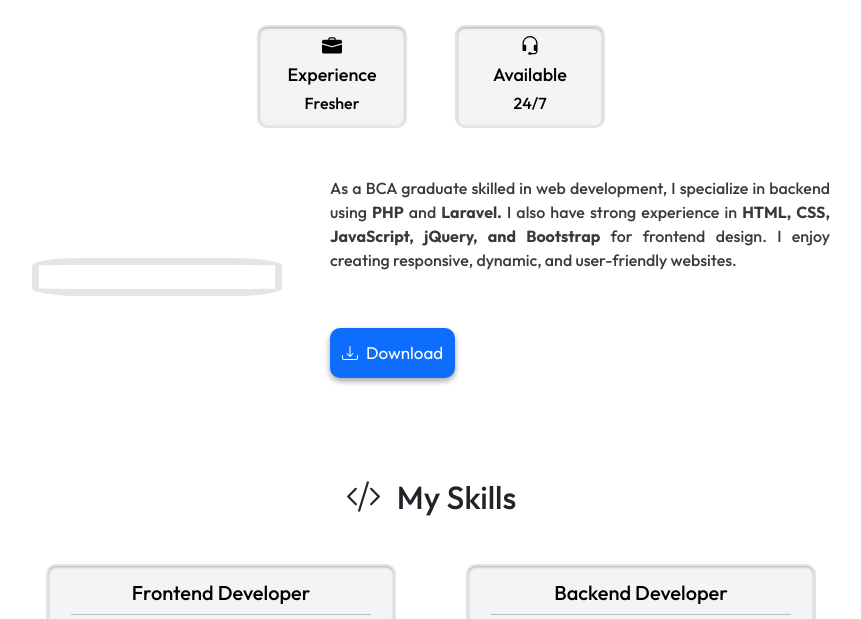
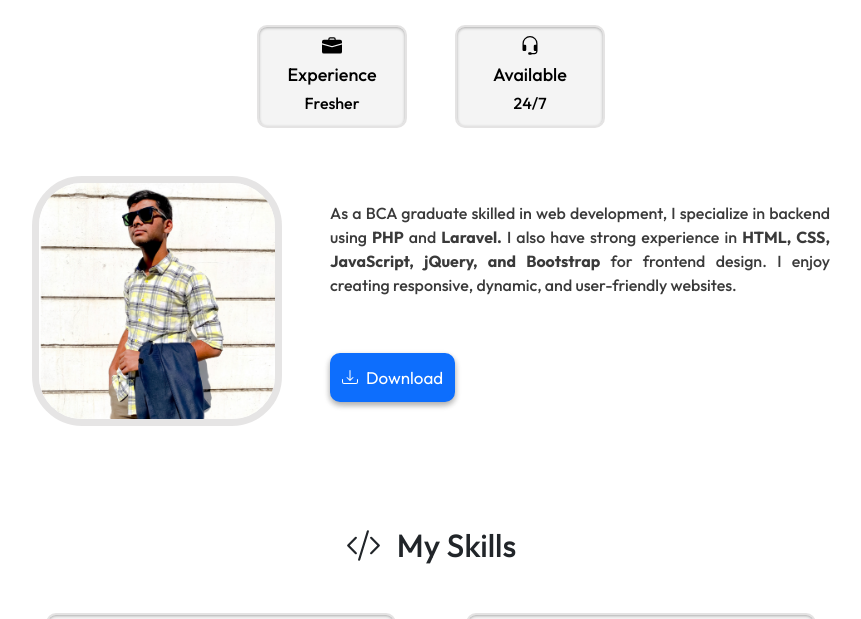
Before and after one commit to harshdavra/my-portfolio, a website: page public/index.html in a window 1280 px wide. Shown: the part 703-1322 px from the top of the page, without its empty margins (209-1070 px from the left). Drawn offline with nearby package versions, Linux system fonts and the light colour scheme.

```diff
--- a/public/index.html
+++ b/public/index.html
@@ -92,7 +92,7 @@
         </div>
         <div class="about-detail mt-5 d-flex justify-content-center align-items-center gap-5">
           <div class="about-img">
-            <img src="../assets/IMG.jpg" alt="">
+            <img src="../assets/myimage.jpg" alt="">
           </div>
           <div class="align-items-center justify-content-center text-center">
           <p>As a BCA graduate skilled in web development, I specialize in backend using <b>PHP</b> and <b>Laravel.</b>
```
